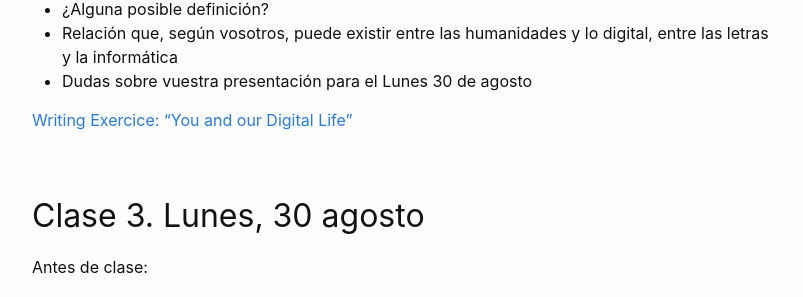
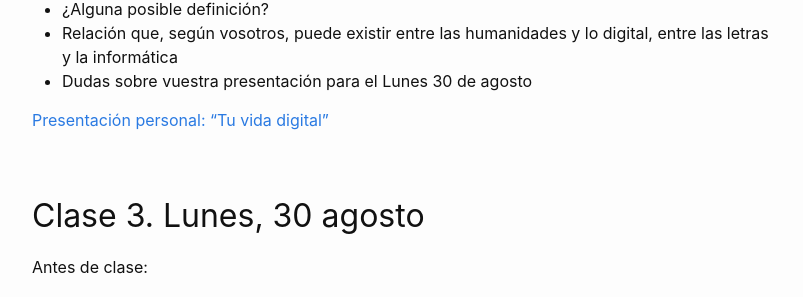
Before and after one commit to susannalles/SPA410, a Jekyll site: the page built from programa.md, in a window 1280 px wide and 900 px high, scrolled down 705 px. Shown: the part 150-447 px from the top of the window, without its empty margins (238-1041 px from the left). Built offline with Jekyll 4.4.1, drawn with Linux system fonts in a browser that asks for light colours.

Commit message:
Update programa.md

```diff
--- a/programa.md
+++ b/programa.md
@@ -26,7 +26,7 @@ En clase:
 * Relación que, según vosotros, puede existir entre las humanidades y lo digital, entre las letras y la informática
 * Dudas sobre vuestra presentación para el Lunes 30 de agosto
 
- [Writing Exercice: “You and our Digital Life”](https://susannalles.github.io/SPA410/ejercicios/e-0.html)
+ [Presentación personal: “Tu vida digital”](https://susannalles.github.io/SPA410/ejercicios/presentacion-0.html)
 
 ## Clase 3. Lunes, 30 agosto
 
```
